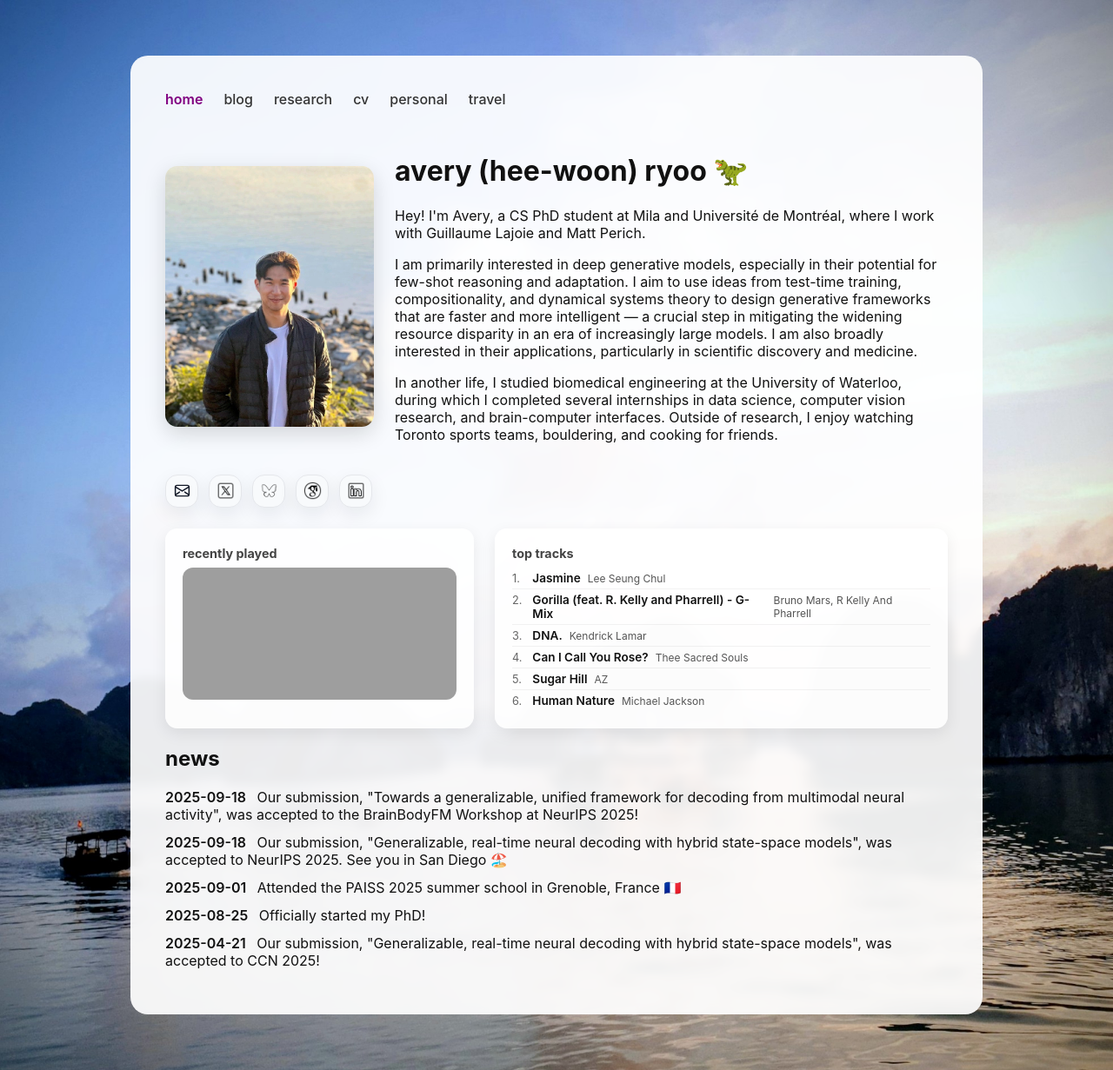
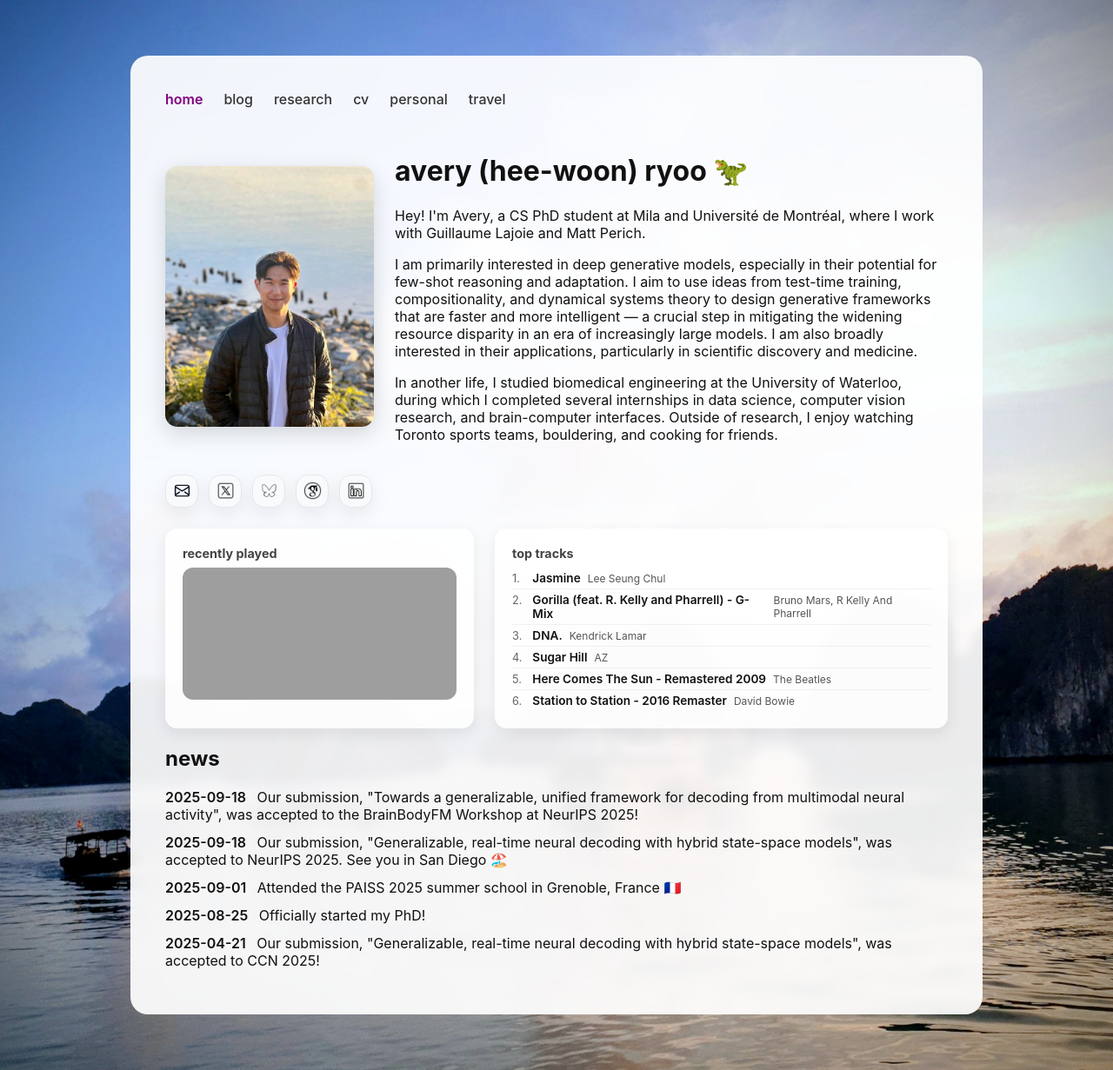
Before and after one commit to averyryoo/averyryoo.github.io, a Jekyll site: the page built from index.md, in a window 1280 px wide. Shown: the whole page at 87% size. Built offline with Jekyll 4.4.1, drawn with Linux system fonts in a browser that asks for light colours; grey boxes are pictures that could not be loaded.

Commit message:
chore: update spotify data

```diff
--- a/_data/spotify.yml
+++ b/_data/spotify.yml
@@ -1,10 +1,10 @@
 now_playing:
-  album: Nicole
-  album_art: https://i.scdn.co/image/ab67616d00001e0289aa3d00d339b8948374782b
-  artist: NIKI
+  album: Brat and it’s completely different but also still brat
+  album_art: https://i.scdn.co/image/ab67616d00001e028ac99f88ebc09b1f1637dc00
+  artist: Charli xcx, Billie Eilish
   is_playing: false
-  track: The Apartment We Won't Share
-  url: https://open.spotify.com/track/5ocEOqIzIzUEG0WKocGOgJ
+  track: Guess featuring billie eilish
+  url: https://open.spotify.com/track/0IsIY8pfu1yaGkPUD7pkDx
 top_tracks:
 - artist: Lee Seung Chul
   track: Jasmine
@@ -15,13 +15,13 @@ top_tracks:
 - artist: Kendrick Lamar
   track: DNA.
   url: https://open.spotify.com/track/6HZILIRieu8S0iqY8kIKhj
-- artist: Thee Sacred Souls
-  track: Can I Call You Rose?
-  url: https://open.spotify.com/track/6IAuH3hgTRpUUdmOGubXGS
 - artist: AZ
   track: Sugar Hill
   url: https://open.spotify.com/track/0lZWjBImx6kNe3WtOA09Xu
-- artist: Michael Jackson
-  track: Human Nature
-  url: https://open.spotify.com/track/4cgjA7B4fJBHyB9Ya2bu0t
-updated_at: 2026-07-27 11:33 UTC
+- artist: The Beatles
+  track: Here Comes The Sun - Remastered 2009
+  url: https://open.spotify.com/track/6dGnYIeXmHdcikdzNNDMm2
+- artist: David Bowie
+  track: Station to Station - 2016 Remaster
+  url: https://open.spotify.com/track/7cehkXeGO0t8HosgO42tHl
+updated_at: 2026-07-27 14:27 UTC
```
